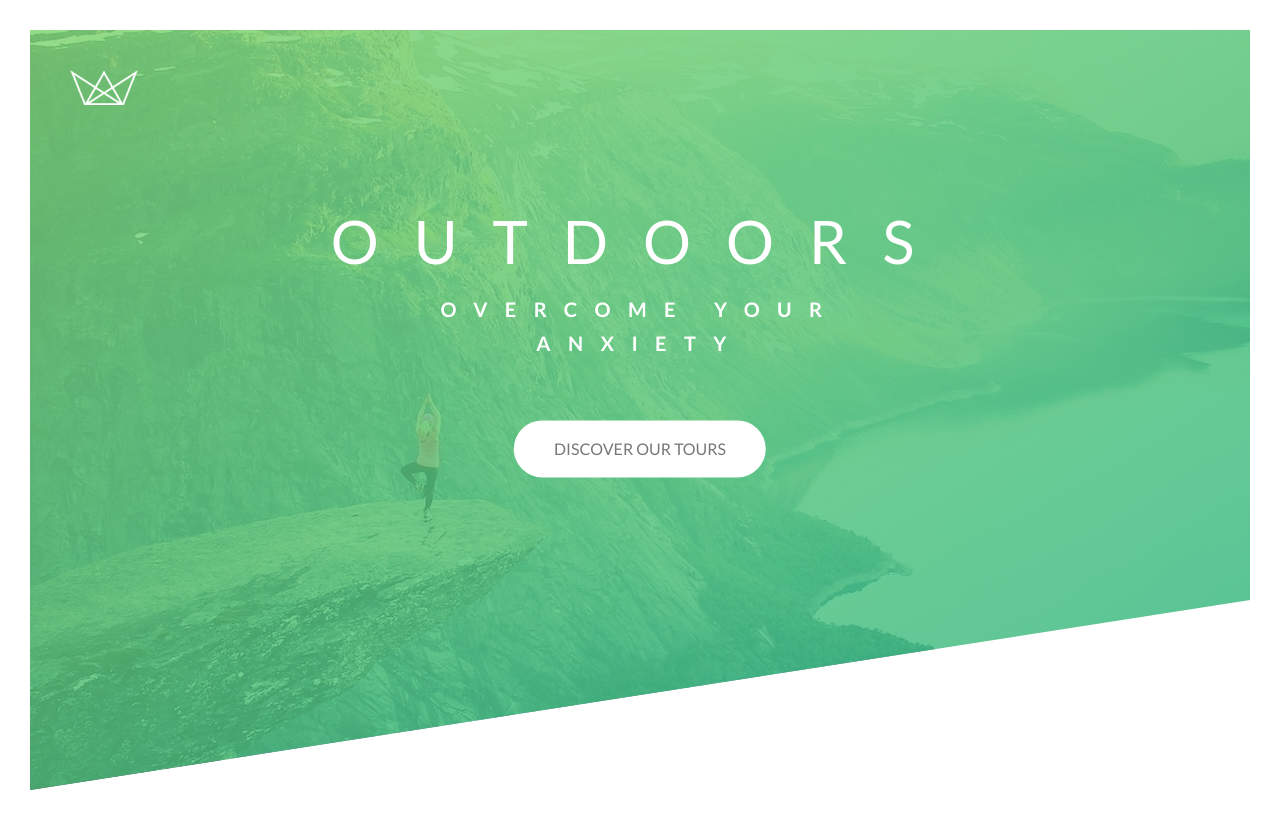
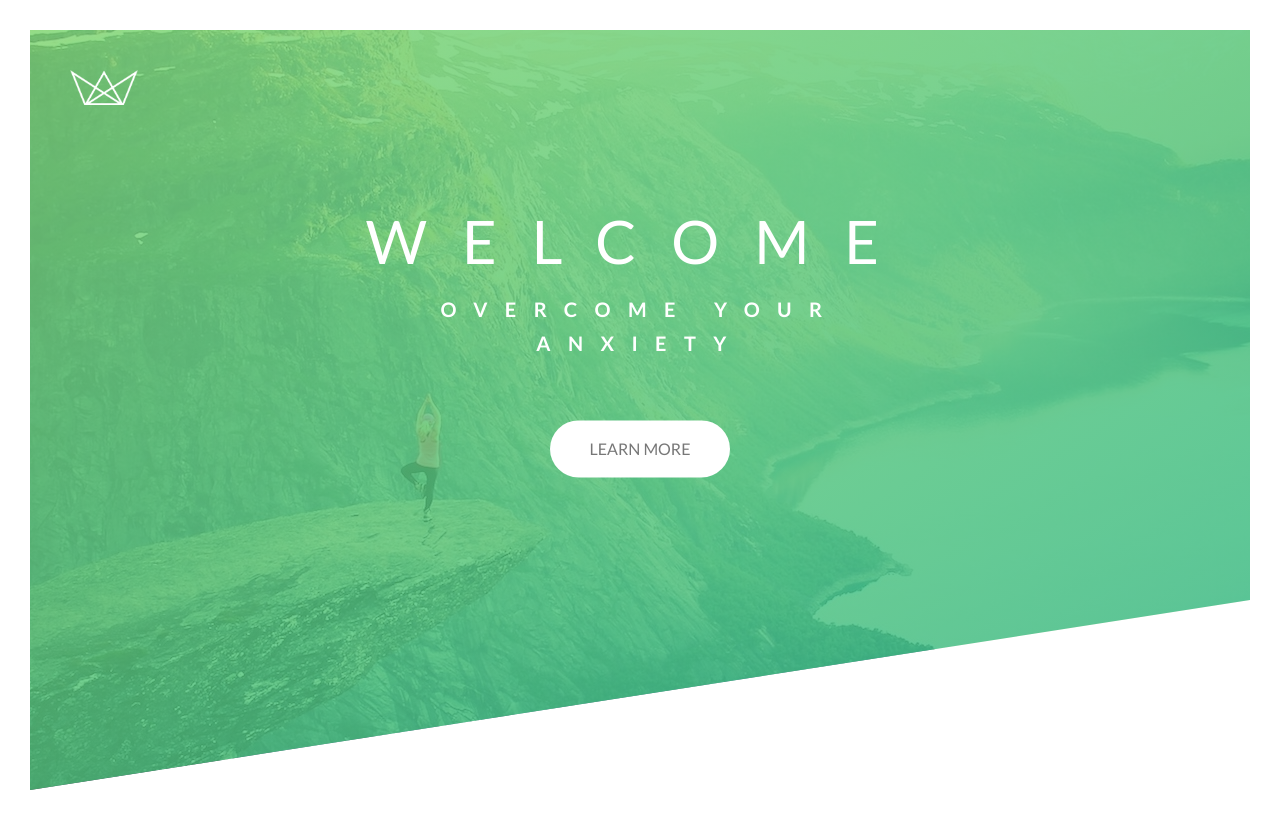
Before and after one commit to spartanhero93/React-Portfolio, a React (Create React App) app: page / in a window 1280 px wide. Built offline with nearby package versions, Linux system fonts and the light colour scheme.

Commit message:
Added a animated button.

```diff
--- a/src/Components/Header.js
+++ b/src/Components/Header.js
@@ -11,10 +11,10 @@ export class Header extends Component {
                 </div>
                 <div className="text-box">
                     <h1 className="heading-primary">
-                        <span className="heading-primary-main">Outdoors</span>
+                        <span className="heading-primary-main">Welcome</span>
                         <span className="heading-primary-sub">overcome your anxiety</span>
                     </h1>
-                    <a href="#" className="btn btn-white">Discover our Tours</a>
+                    <a href="#" className="btn btn-white">Learn more</a>
                 </div>
             </header>
         </div>
```
